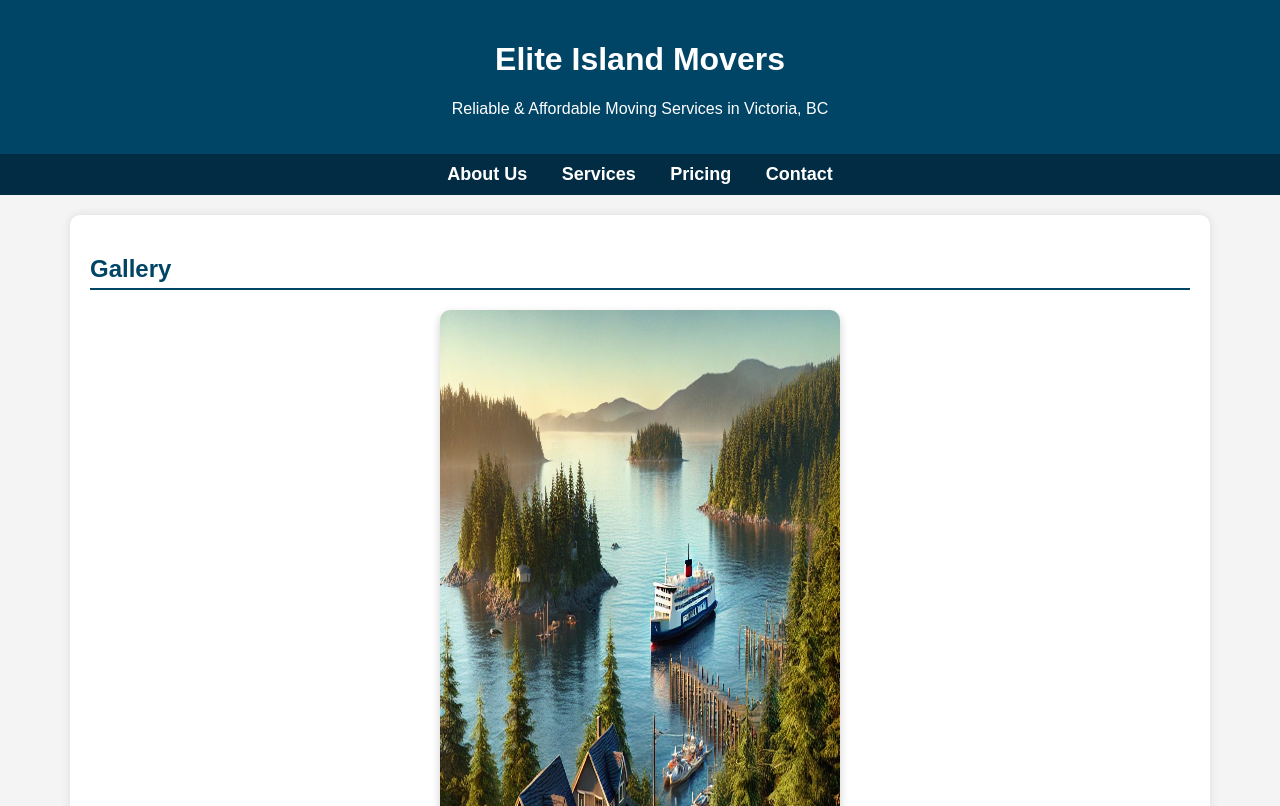
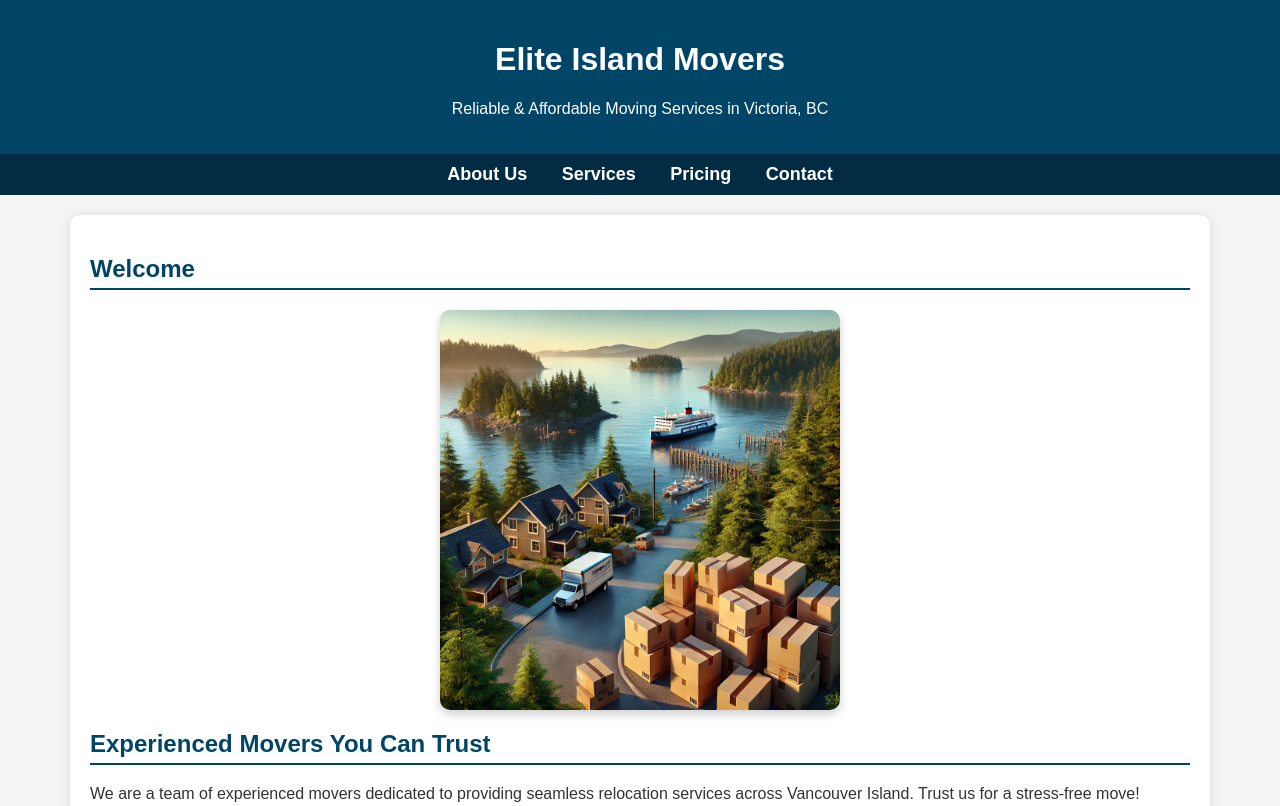
Before and after one commit to blitzandres/elite-island-movers, a plain HTML site: page index.html in a window 1280 px wide. Shown: the top 806 px of the page. Drawn offline with Linux system fonts and the light colour scheme.

Commit message:
Update index.html

```diff
--- a/index.html
+++ b/index.html
@@ -158,10 +158,10 @@
         <a href="#contact">Contact</a>
     </nav>
     <div class="container">
-<section id="gallery">
-    <h2>Gallery</h2>
+<section id="header-images">
+    <h2>Welcome</h2>
     <div class="image-container">
-    <img id="image-display" src="eim1.png" alt="Professional Movers" title="Elite Island Movers - Reliable, Affordable Moving Services in Victoria, BC" width="1024" height="1024">
+    <img id="image-display" src="eim1.png" alt="Professional Movers" title="Elite Island Movers - Reliable, Affordable Moving Services in Victoria, BC" width="400" height="400">
 </div>
 
 <script>
```
